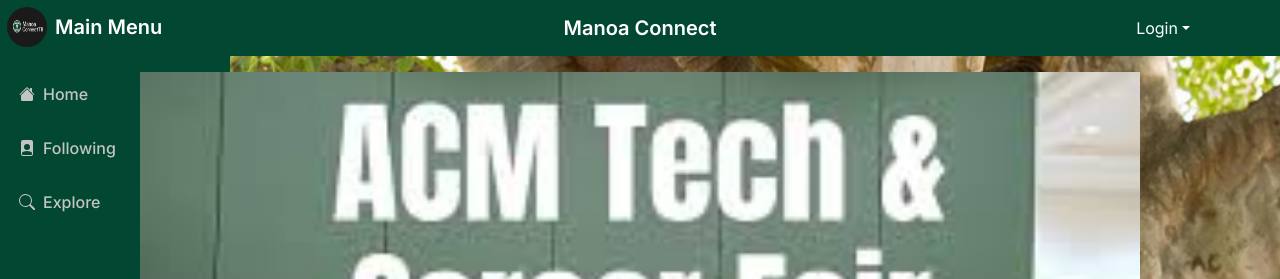
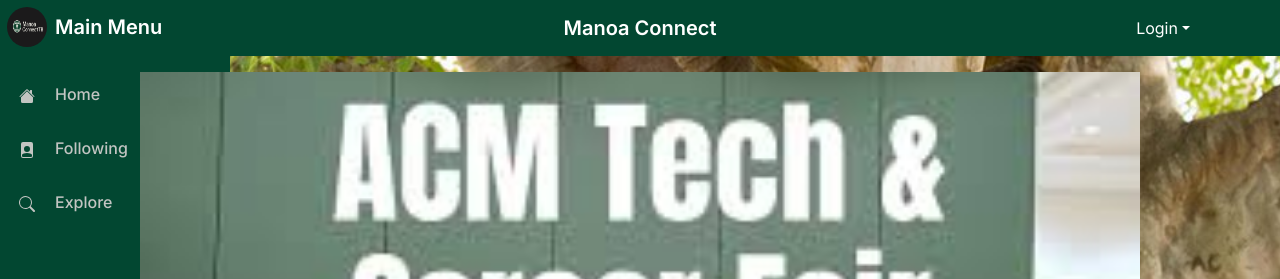
Before and after one commit to manoaconnecttb/ManoaConnect, a Next.js app: page / in a window 1280 px wide. Shown: the top 279 px of the page. Built offline with nearby package versions, Linux system fonts and the light colour scheme; no server answers.

Commit message:
Update Sidebar.tsx

```diff
--- a/src/components/Sidebar.tsx
+++ b/src/components/Sidebar.tsx
@@ -20,21 +20,21 @@
     </div>
     <ul className="sidebar-links">
       <li>
-        <Link href="/home" className="d-flex align-items-center gap-2">
-          <HouseFill />
-          <span>Home</span>
+        <Link href="/home">
+          <span><HouseFill /></span>
+          Home
         </Link>
       </li>
       <li>
-        <Link href="/following" className="d-flex align-items-center gap-2">
-          <FilePersonFill />
-          <span>Following</span>
+        <Link href="/following">
+          <span><FilePersonFill /></span>
+          Following
         </Link>
       </li>
       <li>
-        <Link href="/explore" className="d-flex align-items-center gap-2">
-          <Search />
-          <span>Explore</span>
+        <Link href="/explore">
+          <span><Search /></span>
+          Explore
         </Link>
       </li>
     </ul>
```
